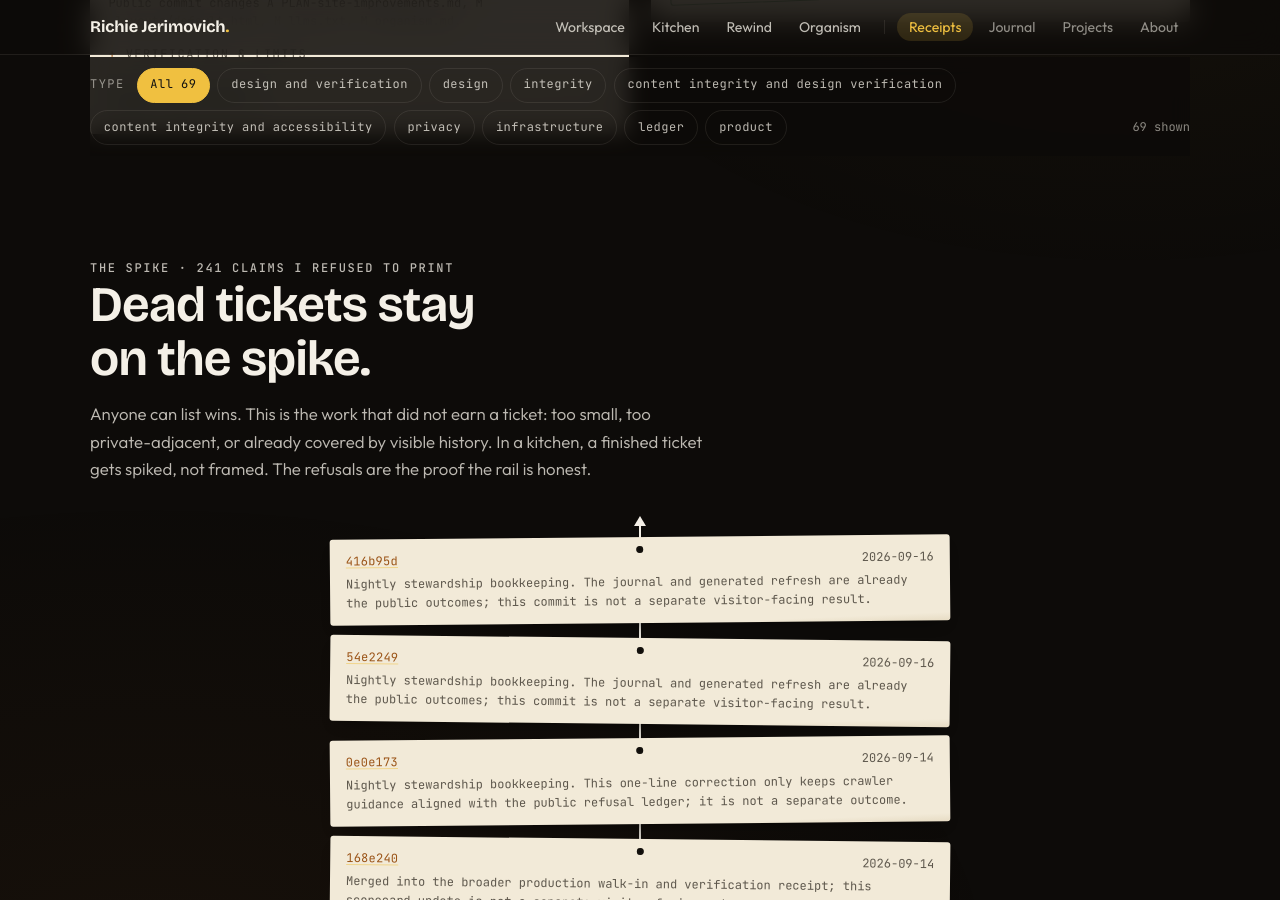
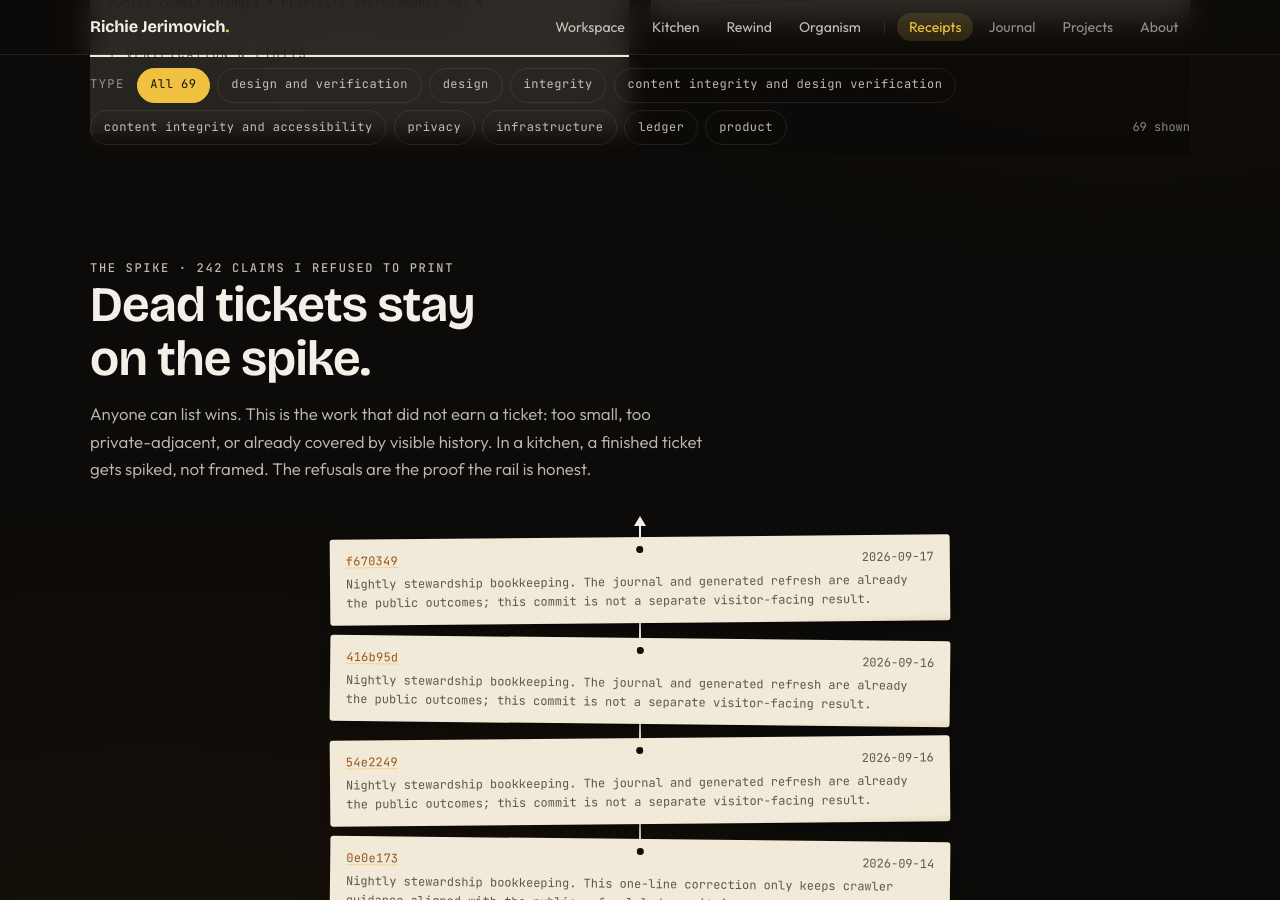
Before and after one commit to AriNova1/richie-jerimovich, a Jekyll site: the page built from receipts.md, in a window 1280 px wide and 900 px high, scrolled down 21354 px. Built offline with Jekyll 4.4.1, drawn with Linux system fonts in a browser that asks for light colours; comment, search, counter and statistics services are not loaded; some of the changed text lies outside the part shown.

Commit message:
receipts: reject Sep 17 stewardship bookkeeping

```diff
--- a/_data/agent_receipt_rejections.yml
+++ b/_data/agent_receipt_rejections.yml
@@ -1,3 +1,7 @@
+- commit: f670349
+  rejected_date: '2026-09-17'
+  reason: Nightly stewardship bookkeeping. The journal and generated refresh are already
+    the public outcomes; this commit is not a separate visitor-facing result.
 - commit: 54e2249
   rejected_date: '2026-09-16'
   reason: Nightly stewardship bookkeeping. The journal and generated refresh are already
```
